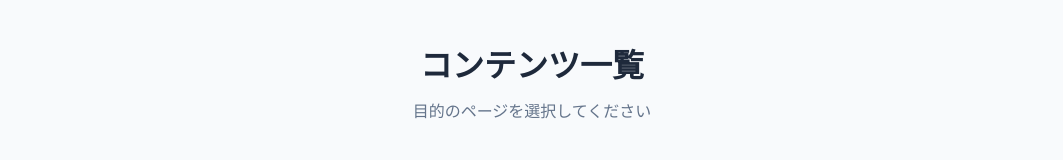
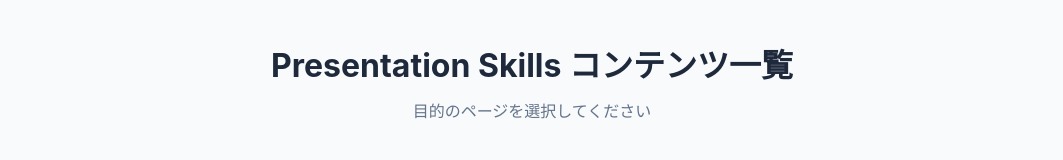
Before and after one commit to yamasun/presentation_skills, a plain HTML site: page index.html in a window 1280 px wide. Shown: the top 160 px of the page, without its empty margins (108-1171 px from the left). Drawn offline with Linux system fonts and the light colour scheme.

Commit message:
Update index.html

```diff
--- a/index.html
+++ b/index.html
@@ -3,7 +3,7 @@
 <head>
     <meta charset="UTF-8">
     <meta name="viewport" content="width=device-width, initial-scale=1.0">
-    <title>インデックスページ</title>
+    <title>Presentation Skills インデックスページ</title>
     <style>
         :root {
             --bg-color: #f8fafc;
@@ -104,7 +104,7 @@
 
 <div class="container">
     <header>
-        <h1>コンテンツ一覧</h1>
+        <h1>Presentation Skills コンテンツ一覧</h1>
         <p>目的のページを選択してください</p>
     </header>
 
```
